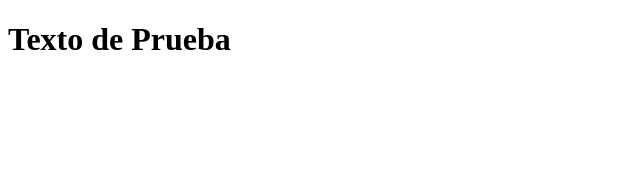
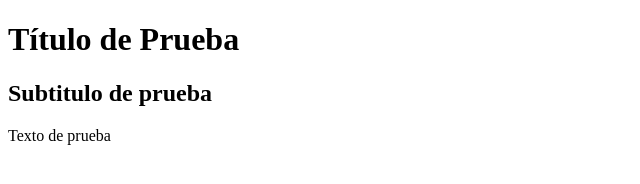
Before and after one commit to JonSaraviaZ/mi-proyecto-git, a plain HTML site: page index.html in a window 1280 px wide. Shown: the whole page, without its empty margins (0-640 px from the left). Drawn offline with Linux system fonts and the light colour scheme.

Commit message:
Cambios en rama2

```diff
--- a/index.html
+++ b/index.html
@@ -6,6 +6,8 @@
     <title>Document</title>
 </head>
 <body>
-    <h1>Texto de Prueba</h1>
+    <h1>Título de Prueba</h1>
+    <h2>Subtitulo de prueba</h2>
+    <P>Texto de prueba</P>
 </body>
 </html>
```
